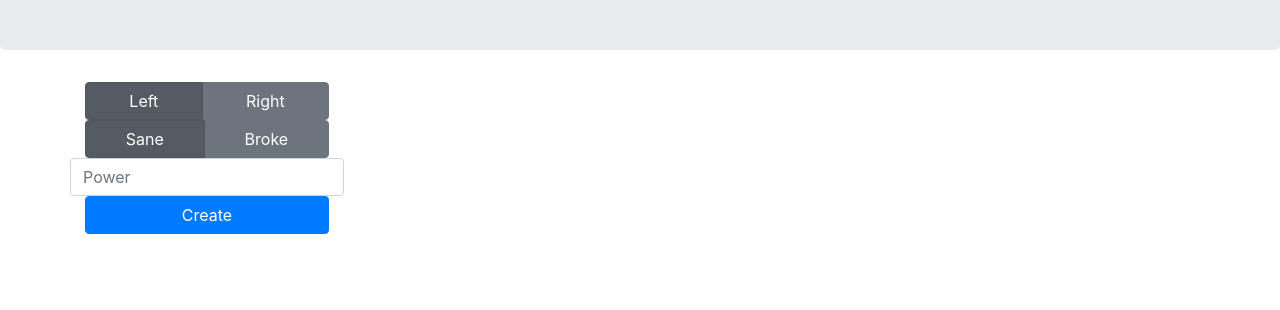
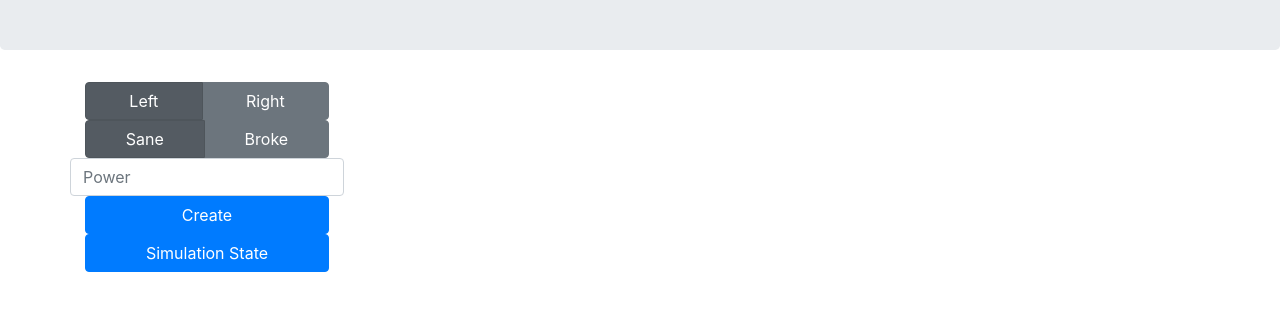
Before and after one commit to EdoardoLenzi9/Distributed-Systems-Project---The-Bottleneck-Problem, a website: page client/index.html in a window 1280 px wide. Shown: the part 134-444 px from the top of the page. Drawn offline with nearby package versions, Linux system fonts and the light colour scheme.

Commit message:
see simulation state

```diff
--- a/client/index.html
+++ b/client/index.html
@@ -68,6 +68,12 @@
                                 onclick="CreateCar()">Create</button>
                         </div>
                     </div>
+                    <div class="row">
+                        <div class="col">
+                            <button type="button" class="btn btn-primary btn-block"
+                                onclick="SimulationState()">Simulation State</button>
+                        </div>
+                    </div>
                 </div>
             </div>
         </div>
--- a/client/index.js
+++ b/client/index.js
@@ -8,6 +8,13 @@ function CreateCar(){
     console.dir(parameters);
 
     httpGetAsync(window.location.origin + '/car', function(content){
+        alert(content);
+    })
+}
+
+
+function SimulationState(){
+    httpGetAsync(window.location.origin, function(content){
         alert(content);
     })
 }
```
